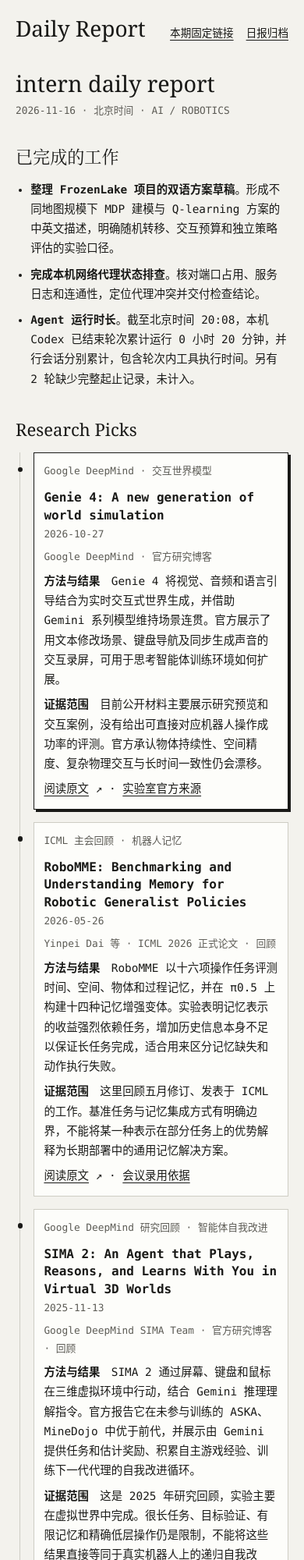
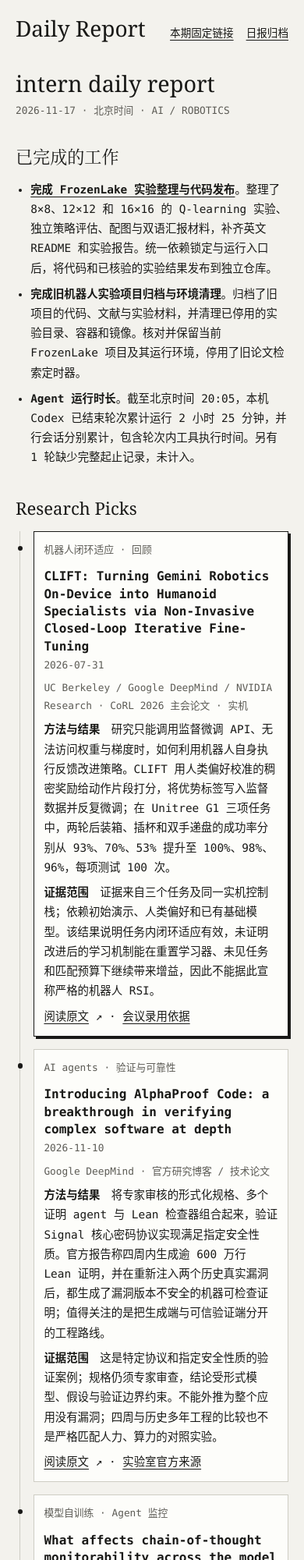
Before and after one commit to JoeSun-421/joesun-421.github.io, a plain HTML site: page daily-report/index.html in a window 390 px wide. Shown: the top 2000 px of the page at 78% size. Drawn offline with Linux system fonts and the light colour scheme.

Commit message:
Publish intern daily report for 2026-11-17

```diff
--- a/daily-report/editions.json
+++ b/daily-report/editions.json
@@ -1,4 +1,5 @@
 [
+  "2026-11-17",
   "2026-11-16",
   "2026-11-15",
   "2026-11-14",
--- a/daily-report/index.html
+++ b/daily-report/index.html
@@ -44,25 +44,25 @@ li+li { margin-top:.5rem; }
 @media print { :root { --paper:#fff; } article { break-inside:avoid; } }
 </style></head>
 <body><main><div class="masthead"><a class="brand" href="/daily-report/" lang="en">Daily Report</a>
-<nav aria-label="日报导航"><a href="2026-11-16/">本期固定链接</a><a href="archive/">日报归档</a></nav></div>
+<nav aria-label="日报导航"><a href="2026-11-17/">本期固定链接</a><a href="archive/">日报归档</a></nav></div>
 <header>
-<h1>intern daily report</h1><p class="meta"><time datetime="2026-11-16">2026-11-16</time> · 北京时间 · AI / ROBOTICS</p></header>
-<section aria-labelledby="work"><h2 id="work">已完成的工作</h2><ul><li><strong>整理 FrozenLake 项目的双语方案草稿</strong>。形成不同地图规模下 MDP 建模与 Q-learning 方案的中英文描述，明确随机转移、交互预算和独立策略评估的实验口径。</li><li><strong>完成本机网络代理状态排查</strong>。核对端口占用、服务日志和连通性，定位代理冲突并交付检查结论。</li><li><strong>Agent 运行时长</strong>。截至北京时间 20:08，本机 Codex 已结束轮次累计运行 0 小时 20 分钟，并行会话分别累计，包含轮次内工具执行时间。另有 2 轮缺少完整起止记录，未计入。</li></ul></section>
+<h1>intern daily report</h1><p class="meta"><time datetime="2026-11-17">2026-11-17</time> · 北京时间 · AI / ROBOTICS</p></header>
+<section aria-labelledby="work"><h2 id="work">已完成的工作</h2><ul><li><strong><a href="https://github.com/JoeSun-421/FrozenLake_ESTR2018">完成 FrozenLake 实验整理与代码发布</a></strong>。整理了 8×8、12×12 和 16×16 的 Q-learning 实验、独立策略评估、配图与双语汇报材料，补齐英文 README 和实验报告。统一依赖锁定与运行入口后，将代码和已核验的实验结果发布到独立仓库。</li><li><strong>完成旧机器人实验项目归档与环境清理</strong>。归档了旧项目的代码、文献与实验材料，并清理已停用的实验目录、容器和镜像。核对并保留当前 FrozenLake 项目及其运行环境，停用了旧论文检索定时器。</li><li><strong>Agent 运行时长</strong>。截至北京时间 20:05，本机 Codex 已结束轮次累计运行 2 小时 25 分钟，并行会话分别累计，包含轮次内工具执行时间。另有 1 轮缺少完整起止记录，未计入。</li></ul></section>
 <section aria-labelledby="reading"><h2 id="reading">Research Picks</h2>
-<div class="timeline reading"><article class="entry"><p class="topic">Google DeepMind · 交互世界模型</p>
-<div class="entry-head"><h3>Genie 4: A new generation of world simulation</h3>
-<time class="meta" datetime="2026-10-27">2026-10-27</time></div><p class="meta">Google DeepMind · 官方研究博客</p>
-<p><strong>方法与结果</strong>　Genie 4 将视觉、音频和语言引导结合为实时交互式世界生成，并借助 Gemini 系列模型维持场景连贯。官方展示了用文本修改场景、键盘导航及同步生成声音的交互录屏，可用于思考智能体训练环境如何扩展。</p>
-<p><strong>证据范围</strong>　目前公开材料主要展示研究预览和交互案例，没有给出可直接对应机器人操作成功率的评测。官方承认物体持续性、空间精度、复杂物理交互与长时间一致性仍会漂移。</p>
-<p><a href="https://deepmind.google/blog/genie-4-a-new-generation-of-world-simulation/">阅读原文</a> <span aria-hidden="true">↗</span> · <a href="https://deepmind.google/blog/genie-4-a-new-generation-of-world-simulation/">实验室官方来源</a></p></article><article class="entry"><p class="topic">ICML 主会回顾 · 机器人记忆</p>
-<div class="entry-head"><h3>RoboMME: Benchmarking and Understanding Memory for Robotic Generalist Policies</h3>
-<time class="meta" datetime="2026-05-26">2026-05-26</time></div><p class="meta">Yinpei Dai 等 · ICML 2026 正式论文 · 回顾</p>
-<p><strong>方法与结果</strong>　RoboMME 以十六项操作任务评测时间、空间、物体和过程记忆，并在 π0.5 上构建十四种记忆增强变体。实验表明记忆表示的收益强烈依赖任务，增加历史信息本身不足以保证长任务完成，适合用来区分记忆缺失和动作执行失败。</p>
-<p><strong>证据范围</strong>　这里回顾五月修订、发表于 ICML 的工作。基准任务与记忆集成方式有明确边界，不能将某一种表示在部分任务上的优势解释为长期部署中的通用记忆解决方案。</p>
-<p><a href="https://proceedings.mlr.press/v306/dai26c.html">阅读原文</a> <span aria-hidden="true">↗</span> · <a href="https://proceedings.mlr.press/v306/dai26c.html">会议录用依据</a></p></article><article class="entry"><p class="topic">Google DeepMind 研究回顾 · 智能体自我改进</p>
-<div class="entry-head"><h3>SIMA 2: An Agent that Plays, Reasons, and Learns With You in Virtual 3D Worlds</h3>
-<time class="meta" datetime="2025-11-13">2025-11-13</time></div><p class="meta">Google DeepMind SIMA Team · 官方研究博客 · 回顾</p>
-<p><strong>方法与结果</strong>　SIMA 2 通过屏幕、键盘和鼠标在三维虚拟环境中行动，结合 Gemini 推理理解指令。官方报告它在未参与训练的 ASKA、MineDojo 中优于前代，并展示由 Gemini 提供任务和估计奖励、积累自主游戏经验、训练下一代代理的自我改进循环。</p>
-<p><strong>证据范围</strong>　这是 2025 年研究回顾，实验主要在虚拟世界中完成。很长任务、目标验证、有限记忆和精确低层操作仍是限制，不能将这些结果直接等同于真实机器人上的递归自我改进。</p>
-<p><a href="https://deepmind.google/blog/sima-2-an-agent-that-plays-reasons-and-learns-with-you-in-virtual-3d-worlds/">阅读原文</a> <span aria-hidden="true">↗</span> · <a href="https://deepmind.google/blog/sima-2-an-agent-that-plays-reasons-and-learns-with-you-in-virtual-3d-worlds/">实验室官方来源</a></p></article></div></section>
+<div class="timeline reading"><article class="entry"><p class="topic">机器人闭环适应 · 回顾</p>
+<div class="entry-head"><h3>CLIFT: Turning Gemini Robotics On-Device into Humanoid Specialists via Non-Invasive Closed-Loop Iterative Fine-Tuning</h3>
+<time class="meta" datetime="2026-07-31">2026-07-31</time></div><p class="meta">UC Berkeley / Google DeepMind / NVIDIA Research · CoRL 2026 主会论文 · 实机</p>
+<p><strong>方法与结果</strong>　研究只能调用监督微调 API、无法访问权重与梯度时，如何利用机器人自身执行反馈改进策略。CLIFT 用人类偏好校准的稠密奖励给动作片段打分，将优势标签写入监督数据并反复微调；在 Unitree G1 三项任务中，两轮后装箱、插杯和双手递盘的成功率分别从 93%、70%、53% 提升至 100%、98%、96%，每项测试 100 次。</p>
+<p><strong>证据范围</strong>　证据来自三个任务及同一实机控制栈；依赖初始演示、人类偏好和已有基础模型。该结果说明任务内闭环适应有效，未证明改进后的学习机制能在重置学习器、未见任务和匹配预算下继续带来增益，因此不能据此宣称严格的机器人 RSI。</p>
+<p><a href="https://arxiv.org/html/2607.29172v1">阅读原文</a> <span aria-hidden="true">↗</span> · <a href="https://www.corl.org/program/accepted-papers">会议录用依据</a></p></article><article class="entry"><p class="topic">AI agents · 验证与可靠性</p>
+<div class="entry-head"><h3>Introducing AlphaProof Code: a breakthrough in verifying complex software at depth</h3>
+<time class="meta" datetime="2026-11-10">2026-11-10</time></div><p class="meta">Google DeepMind · 官方研究博客 / 技术论文</p>
+<p><strong>方法与结果</strong>　将专家审核的形式化规格、多个证明 agent 与 Lean 检查器组合起来，验证 Signal 核心密码协议实现满足指定安全性质。官方报告称四周内生成逾 600 万行 Lean 证明，并在重新注入两个历史真实漏洞后，都生成了漏洞版本不安全的机器可检查证明；值得关注的是把生成端与可信验证端分开的工程路线。</p>
+<p><strong>证据范围</strong>　这是特定协议和指定安全性质的验证案例；规格仍须专家审查，结论受形式模型、假设与验证边界约束。不能外推为整个应用没有漏洞；四周与历史多年工程的比较也不是严格匹配人力、算力的对照实验。</p>
+<p><a href="https://deepmind.google/blog/introducing-alphaproof-code/">阅读原文</a> <span aria-hidden="true">↗</span> · <a href="https://deepmind.google/blog/introducing-alphaproof-code/">实验室官方来源</a></p></article><article class="entry"><p class="topic">模型自训练 · Agent 监控</p>
+<div class="entry-head"><h3>What affects chain-of-thought monitorability across the model lifecycle?</h3>
+<time class="meta" datetime="2026-11-10">2026-11-10</time></div><p class="meta">OpenAI · 官方研究博客</p>
+<p><strong>方法与结果</strong>　分析预训练、架构、强化学习及模型生成数据如何影响无思维链推理能力与思维链可控性。在仅约束长度并按最终答案评分的 RL 中，可控性仍会上升；教师能力相近、提示分布和 token 预算固定的蒸馏实验还发现，更可控教师生成的数据会得到更可控的学生。对自改进流水线的启示是，不能只追踪任务得分，也应检查监督信号是否仍可观测。</p>
+<p><strong>证据范围</strong>　两项指标是监控难度的代理，并非直接的恶意行为或监控逃逸概率；作者明确记录了代理与直接监控指标不一致的情况。部分实验来自内部模型与评测，工具监督实验也未完全隔离困惑度等因素，不能给出普适的部署风险数值。</p>
+<p><a href="https://alignment.openai.com/cot-monitorability-model-lifecycle/">阅读原文</a> <span aria-hidden="true">↗</span> · <a href="https://alignment.openai.com/cot-monitorability-model-lifecycle/">实验室官方来源</a></p></article></div></section>
 </main></body></html>
```
Also changed, not shown: daily-report/2026-11-17/index.html (added, +68 -0 lines), daily-report/archive/index.html (+1 -1 lines).
